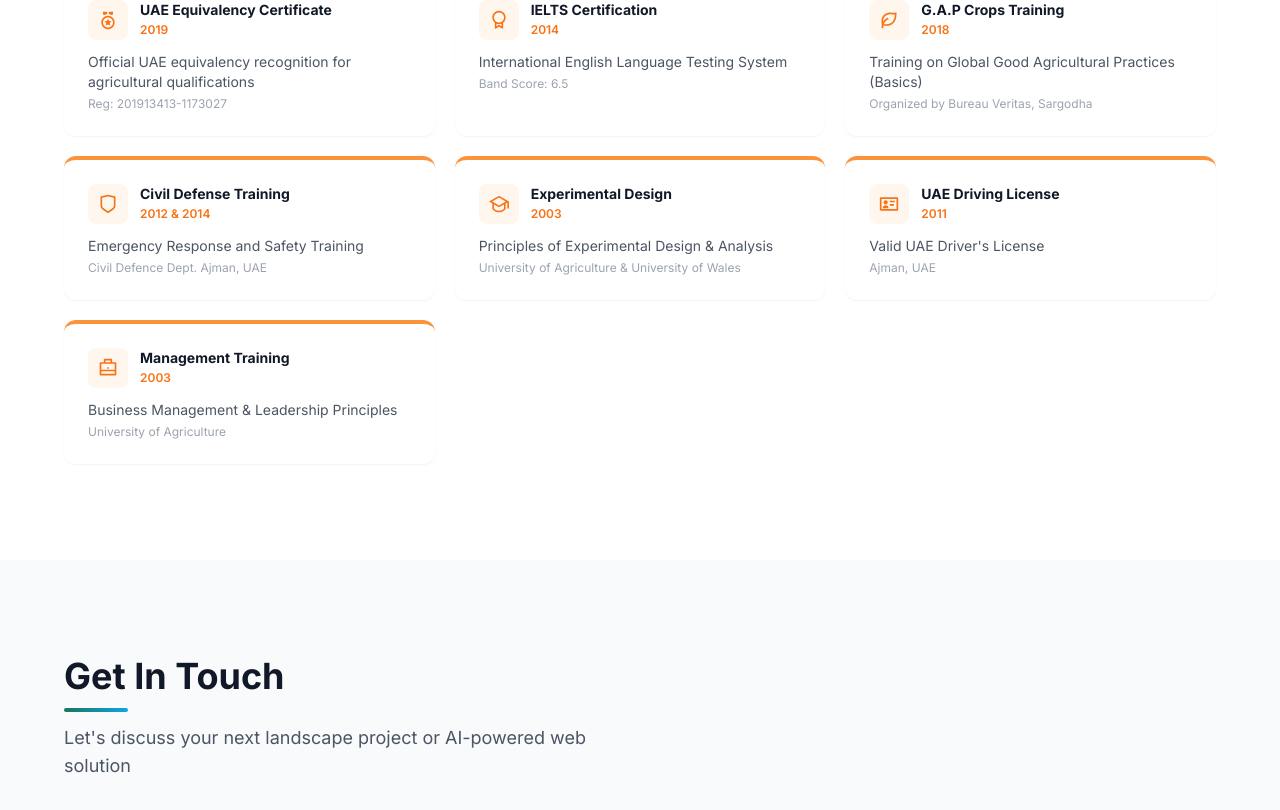
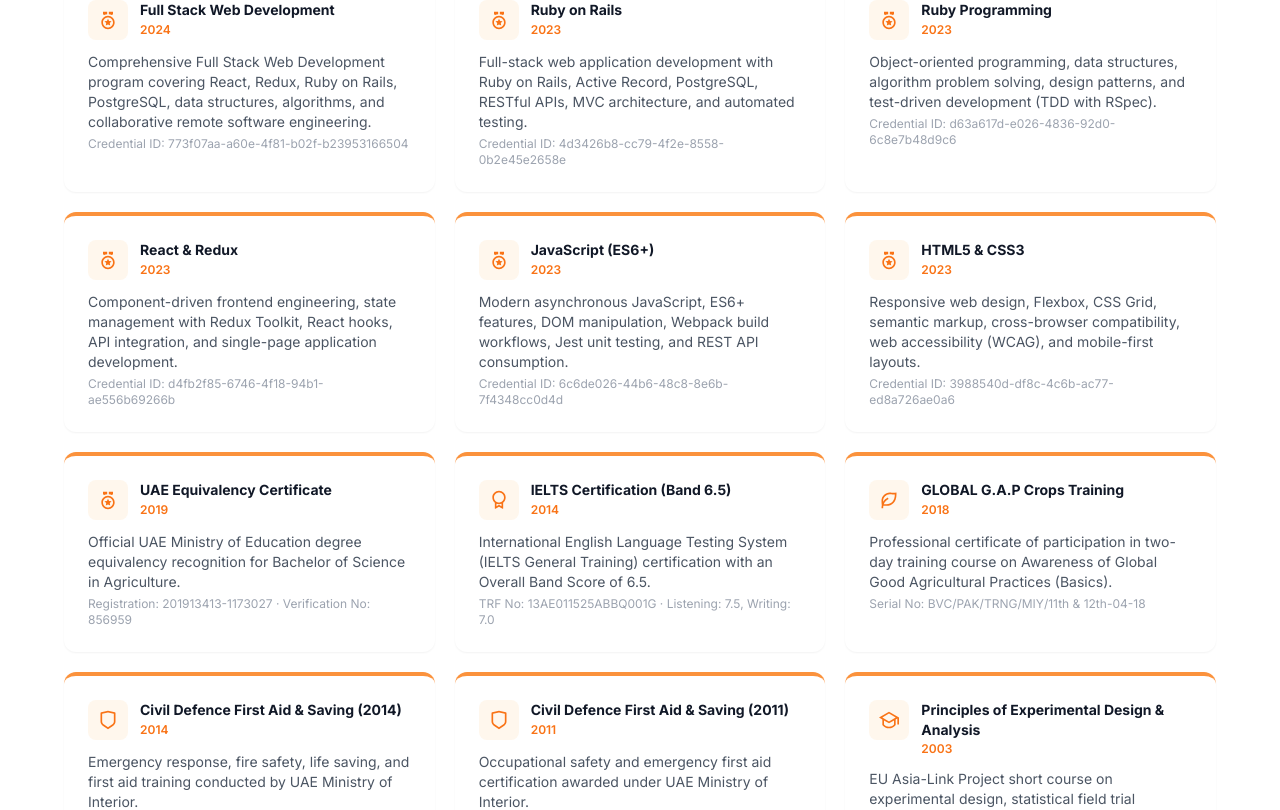
Before and after one commit to Kaiserabbas/portfolio-2027, a React (Vite) app: page / in a window 1280 px wide. Shown: the part 10480-11290 px from the top of the page. Built offline with nearby package versions, Linux system fonts and the light colour scheme.

Commit message:
feat(data): add Microverse software credentials, verification links, and engineering certifications

```diff
--- a/src/data/certifications.js
+++ b/src/data/certifications.js
@@ -1,58 +1,205 @@
 export const certifications = [
+  // --- Microverse Software Engineering Credentials ---
   {
-    id: 1,
-    title: 'UAE Equivalency Certificate',
-    year: '2019',
-    description: 'Official UAE equivalency recognition for agricultural qualifications',
-    detail: 'Reg: 201913413-1173027',
-    icon: 'certificate',
+    id: 'fullstack-web-dev',
+    title: 'Full Stack Web Development',
+    issuer: 'Microverse',
+    year: '2024',
+    issueDate: 'January 14, 2024',
+    category: 'software',
+    description: 'Comprehensive Full Stack Web Development program covering React, Redux, Ruby on Rails, PostgreSQL, data structures, algorithms, and collaborative remote software engineering.',
+    detail: 'Credential ID: 773f07aa-a60e-4f81-b02f-b23953166504',
+    icon: 'code',
+    verified: true,
+    link: 'https://www.credential.net/773f07aa-a60e-4f81-b02f-b23953166504#gs.566oes',
+    imageUrl: '/images/credentials/full.png',
   },
   {
-    id: 2,
-    title: 'IELTS Certification',
-    year: '2014',
-    description: 'International English Language Testing System',
-    detail: 'Band Score: 6.5',
-    icon: 'award',
+    id: 'ruby-on-rails',
+    title: 'Ruby on Rails',
+    issuer: 'Microverse',
+    year: '2023',
+    issueDate: 'December 10, 2023',
+    category: 'software',
+    description: 'Full-stack web application development with Ruby on Rails, Active Record, PostgreSQL, RESTful APIs, MVC architecture, and automated testing.',
+    detail: 'Credential ID: 4d3426b8-cc79-4f2e-8558-0b2e45e2658e',
+    icon: 'code',
+    verified: true,
+    link: 'https://www.credential.net/4d3426b8-cc79-4f2e-8558-0b2e45e2658e',
+    imageUrl: '/images/credentials/rubyrails.png',
   },
   {
-    id: 3,
-    title: 'G.A.P Crops Training',
-    year: '2018',
-    description: 'Training on Global Good Agricultural Practices (Basics)',
-    detail: 'Organized by Bureau Veritas, Sargodha',
-    icon: 'leaf',
+    id: 'ruby',
+    title: 'Ruby Programming',
+    issuer: 'Microverse',
+    year: '2023',
+    issueDate: 'October 29, 2023',
+    category: 'software',
+    description: 'Object-oriented programming, data structures, algorithm problem solving, design patterns, and test-driven development (TDD with RSpec).',
+    detail: 'Credential ID: d63a617d-e026-4836-92d0-6c8e7b48d9c6',
+    icon: 'code',
+    verified: true,
+    link: 'https://www.credential.net/d63a617d-e026-4836-92d0-6c8e7b48d9c6#gs.566r6s',
+    imageUrl: '/images/credentials/ruby.png',
   },
   {
-    id: 4,
-    title: 'Civil Defense Training',
-    year: '2012 & 2014',
-    description: 'Emergency Response and Safety Training',
-    detail: 'Civil Defence Dept. Ajman, UAE',
-    icon: 'shield',
+    id: 'react-redux',
+    title: 'React & Redux',
+    issuer: 'Microverse',
+    year: '2023',
+    issueDate: 'September 17, 2023',
+    category: 'software',
+    description: 'Component-driven frontend engineering, state management with Redux Toolkit, React hooks, API integration, and single-page application development.',
+    detail: 'Credential ID: d4fb2f85-6746-4f18-94b1-ae556b69266b',
+    icon: 'code',
+    verified: true,
+    link: 'https://www.credential.net/d4fb2f85-6746-4f18-94b1-ae556b69266b#gs.566r2t',
+    imageUrl: '/images/credentials/react.png',
   },
   {
-    id: 5,
-    title: 'Experimental Design',
-    year: '2003',
-    description: 'Principles of Experimental Design & Analysis',
-    detail: 'University of Agriculture & University of Wales',
-    icon: 'graduation',
+    id: 'javascript',
+    title: 'JavaScript (ES6+)',
+    issuer: 'Microverse',
+    year: '2023',
+    issueDate: 'August 13, 2023',
+    category: 'software',
+    description: 'Modern asynchronous JavaScript, ES6+ features, DOM manipulation, Webpack build workflows, Jest unit testing, and REST API consumption.',
+    detail: 'Credential ID: 6c6de026-44b6-48c8-8e6b-7f4348cc0d4d',
+    icon: 'code',
+    verified: true,
+    link: 'https://www.credential.net/6c6de026-44b6-48c8-8e6b-7f4348cc0d4d#gs.566rzk',
+    imageUrl: '/images/credentials/javascript.png',
   },
   {
-    id: 6,
+    id: 'html-css',
+    title: 'HTML5 & CSS3',
+    issuer: 'Microverse',
+    year: '2023',
+    issueDate: 'July 9, 2023',
+    category: 'software',
+    description: 'Responsive web design, Flexbox, CSS Grid, semantic markup, cross-browser compatibility, web accessibility (WCAG), and mobile-first layouts.',
+    detail: 'Credential ID: 3988540d-df8c-4c6b-ac77-ed8a726ae0a6',
+    icon: 'code',
+    verified: true,
+    link: 'https://www.credential.net/3988540d-df8c-4c6b-ac77-ed8a726ae0a6#gs.566rwt',
+    imageUrl: '/images/credentials/HTML-CSS.png',
+  },
+
+  // --- Engineering, Professional & Industry Training ---
+  {
+    id: 'uae-equivalency',
+    title: 'UAE Equivalency Certificate',
+    issuer: 'Ministry of Education, UAE',
+    year: '2019',
+    issueDate: 'October 15, 2019',
+    category: 'engineering',
+    description: 'Official UAE Ministry of Education degree equivalency recognition for Bachelor of Science in Agriculture.',
+    detail: 'Registration: 201913413-1173027 · Verification No: 856959',
+    icon: 'certificate',
+    verified: true,
+    link: 'https://www.moe.gov.ae',
+    imageUrl: '/images/credentials/equivalency-2019.jpg',
+  },
+  {
+    id: 'ielts',
+    title: 'IELTS Certification (Band 6.5)',
+    issuer: 'British Council / IDP / Cambridge',
+    year: '2014',
+    issueDate: 'February 15, 2014',
+    category: 'professional',
+    description: 'International English Language Testing System (IELTS General Training) certification with an Overall Band Score of 6.5.',
+    detail: 'TRF No: 13AE011525ABBQ001G · Listening: 7.5, Writing: 7.0',
+    icon: 'award',
+    verified: true,
+    imageUrl: '/images/credentials/ielts.jpg',
+  },
+  {
+    id: 'gap-crops',
+    title: 'GLOBAL G.A.P Crops Training',
+    issuer: 'Bureau Veritas Certification',
+    year: '2018',
+    issueDate: 'April 12, 2018',
+    category: 'engineering',
+    description: 'Professional certificate of participation in two-day training course on Awareness of Global Good Agricultural Practices (Basics).',
+    detail: 'Serial No: BVC/PAK/TRNG/MIY/11th & 12th-04-18',
+    icon: 'leaf',
+    verified: true,
+    imageUrl: '/images/credentials/bureau-veritas-gap.jpg',
+  },
+  {
+    id: 'civil-defense-2014',
+    title: 'Civil Defence First Aid & Saving (2014)',
+    issuer: 'General Directorate of Civil Defence - Ajman, UAE',
+    year: '2014',
+    issueDate: 'December 8, 2014',
+    category: 'engineering',
+    description: 'Emergency response, fire safety, life saving, and first aid training conducted by UAE Ministry of Interior.',
+    detail: 'Issued by Ajman Civil Defence G.H.Q',
+    icon: 'shield',
+    verified: true,
+    imageUrl: '/images/credentials/civil-defence-2014.jpg',
+  },
+  {
+    id: 'civil-defense-2011',
+    title: 'Civil Defence First Aid & Saving (2011)',
+    issuer: 'Ajman Civil Defence Headquarter, UAE',
+    year: '2011',
+    issueDate: 'March 16, 2011',
+    category: 'engineering',
+    description: 'Occupational safety and emergency first aid certification awarded under UAE Ministry of Interior.',
+    detail: 'Issued by Ajman Civil Defence Headquarter',
+    icon: 'shield',
+    verified: true,
+    imageUrl: '/images/credentials/civil-defence-2011.jpg',
+  },
+  {
+    id: 'experimental-design',
+    title: 'Principles of Experimental Design & Analysis',
+    issuer: 'Univ. of Agriculture & Univ. of Wales, Bangor UK',
+    year: '2003',
+    issueDate: 'December 12, 2003',
+    category: 'engineering',
+    description: 'EU Asia-Link Project short course on experimental design, statistical field trial analysis, and research methodology.',
+    detail: 'Saline Agriculture Research Centre · EU EuropeAid Co-Operation',
+    icon: 'graduation',
+    verified: true,
+    imageUrl: '/images/credentials/experimental-design.jpg',
+  },
+  {
+    id: 'soft-skills-icmpd',
+    title: 'Soft Skills Training (Career Readiness)',
+    issuer: 'OEC & ICMPD (EU PROTECT)',
+    year: '2025',
+    issueDate: 'October 16, 2025',
+    category: 'professional',
+    description: 'Certified professional training recognized by OEC & ICMPD under EU Silk Routes Project for career readiness and workplace leadership.',
+    detail: 'Certificate No: 04402140',
+    icon: 'briefcase',
+    verified: true,
+    imageUrl: '/images/credentials/soft-skills-icmpd.jpg',
+  },
+  {
+    id: 'hbl-internship',
+    title: 'HBL Management & Internship Training',
+    issuer: 'Habib Bank Limited (HBL)',
+    year: '2003',
+    issueDate: 'September 15, 2003',
+    category: 'professional',
+    description: 'Comprehensive management training programme completed at HBL Corporate Centre under Management & Organization Development Division.',
+    detail: 'Certificate No: 78 · Serial: 0176',
+    icon: 'briefcase',
+    verified: true,
+    imageUrl: '/images/credentials/hbl-internship.jpg',
+  },
+  {
+    id: 'uae-driving-license',
     title: 'UAE Driving License',
+    issuer: 'Ajman Police / Traffic Dept.',
     year: '2011',
-    description: 'Valid UAE Driver\'s License',
+    category: 'professional',
+    description: 'Valid UAE light vehicle driver\'s license.',
     detail: 'Ajman, UAE',
     icon: 'id-card',
-  },
-  {
-    id: 7,
-    title: 'Management Training',
-    year: '2003',
-    description: 'Business Management & Leadership Principles',
-    detail: 'University of Agriculture',
-    icon: 'briefcase',
+    verified: true,
   },
 ];
--- a/src/data/education.js
+++ b/src/data/education.js
@@ -25,6 +25,7 @@
     year: '2023',
     description: 'Intensive coding bootcamp specializing in full-stack web development, React, Node.js, and modern JavaScript frameworks.',
     color: 'purple',
+    credentialUrl: 'https://www.credential.net/773f07aa-a60e-4f81-b02f-b23953166504#gs.566oes',
   },
   {
     id: 4,
```
